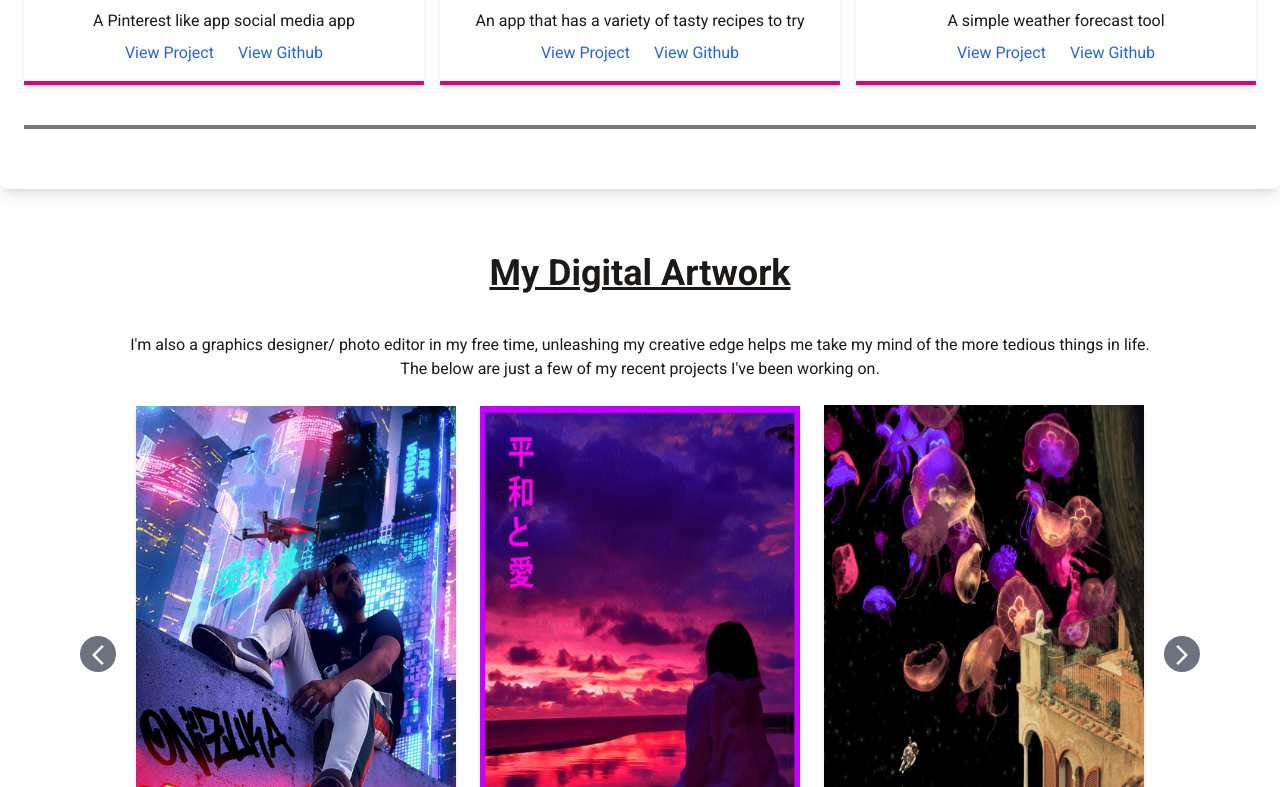
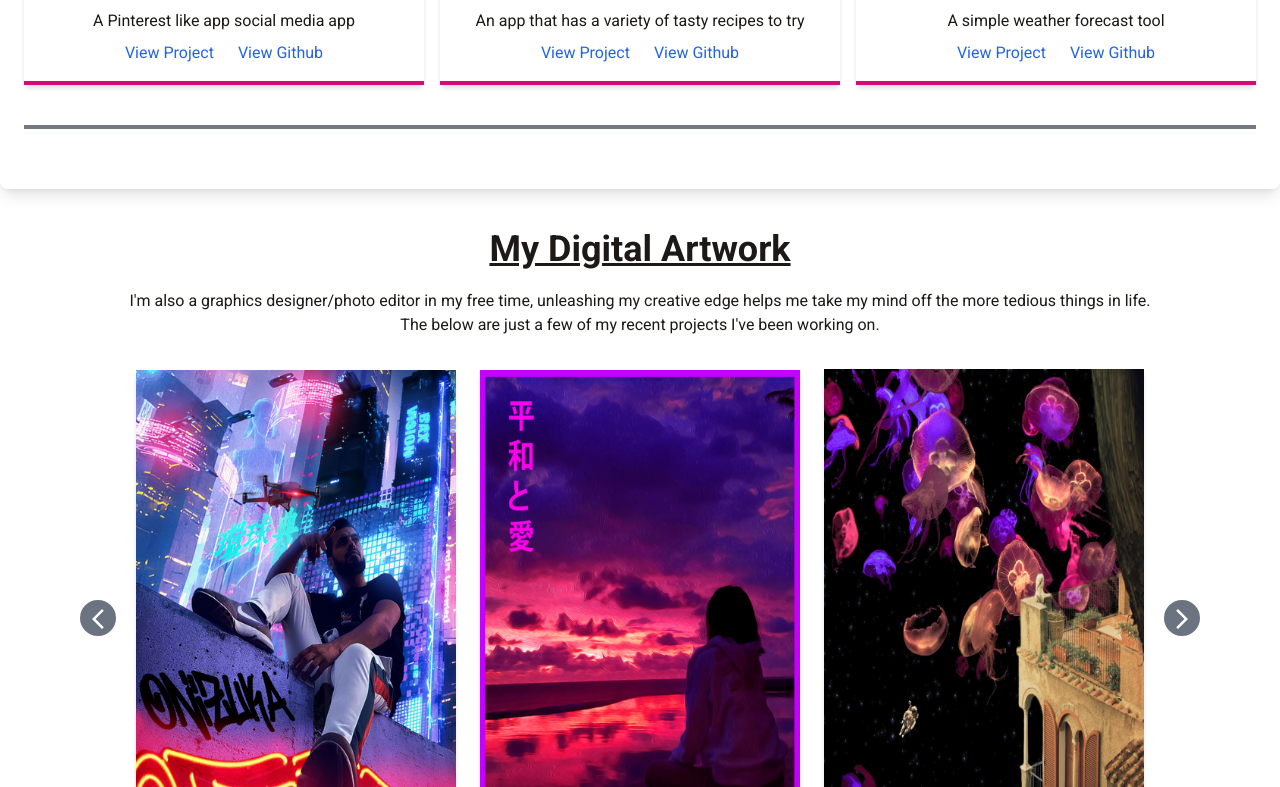
Before and after one commit to EpicIbby101/Developer-Portfolio, a React (Vite) app: page / in a window 1280 px wide. Shown: the part 2013-2800 px from the top of the page. Built offline with nearby package versions, Linux system fonts and the light colour scheme.

Commit message:
Added zoom effect on images

```diff
--- a/src/components/ImageCarousel.jsx
+++ b/src/components/ImageCarousel.jsx
@@ -19,14 +19,14 @@ const ImageCarousel = () => {
   };
 
   return (
-    <div className="container mx-auto py-6">
-      <h2 className="flex text-4xl md:text-4xl mb-10 md:mb-10 font-bold dark:text-white mt-10 underline items-center justify-center">
+    <div className="container mx-auto py-0">
+      <h2 className="flex text-4xl md:text-4xl mb-10 md:mb-5 font-bold dark:text-white mt-10 underline items-center justify-center">
         My Digital Artwork
       </h2>
-      <div className="text-center mb-6">
+      <div className="text-center mb-8">
         <p>
-          I'm also a graphics designer/ photo editor in my free time, unleashing
-          my creative edge helps me take my mind of the more tedious things in
+          I'm also a graphics designer/photo editor in my free time, unleashing
+          my creative edge helps me take my mind off the more tedious things in
           life.
           <br /> The below are just a few of my recent projects I've been working
           on.
@@ -39,19 +39,19 @@ const ImageCarousel = () => {
         >
           <ArrowBackIosNewIcon />
         </button>
-        <div className="flex flex-wrap md:flex-nowrap overflow-hidden justify-center items-center">
+        <div className="flex flex-wrap md:flex-nowrap justify-center items-center">
           {images.map((image, index) => {
             const slideClass =
               index >= currentIndex && index <= currentIndex + 3
-                ? "opacity-100 w-80 mx-3 shadow-md"
-                : "opacity-0 w-0 mx-0";
+                ? "opacity-100 w-80 mx-3 shadow-md transform scale-100 transition-transform duration-300 ease-in"
+                : "opacity-0 w-0 mx-0 transform scale-75 transition-transform duration-300 ease-in";
             const displayClass =
               index === currentIndex ? "block md:hidden" : "hidden md:block";
 
             return (
               <img
                 key={index}
-                className={`${slideClass} ${displayClass} transition-opacity duration-300 ease-in`}
+                className={`${slideClass} ${displayClass} hover:scale-110`}
                 src={image}
                 alt={`Slide ${index}`}
               />
--- a/src/components/Intro.jsx
+++ b/src/components/Intro.jsx
@@ -9,7 +9,7 @@ function Intro() {
       style={{ backgroundImage, backgroundPosition: "center center" }}
     >
       <h1 className="text-5xl md:text-7xl mb-1 md:mb-3 font-bold dark:text-white mt-7 z-10">
-        Hi I'm <span className="text-pink-500">Kevin</span>
+        Hi, I'm <span className="text-pink-500">Kevin</span>
       </h1>
       <p className="text-base md:text-2xl mb-3 font-medium z-10">
         I'm a Software Engineer & Web Developer
```
